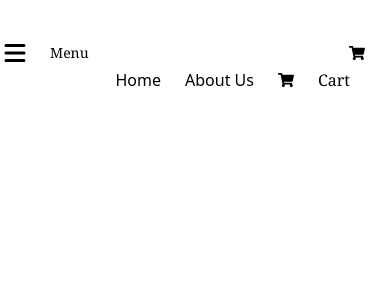
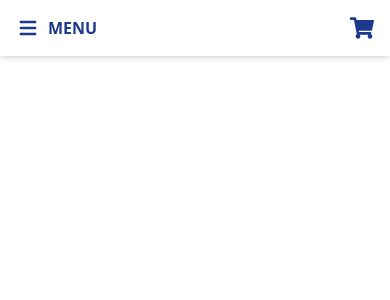
Before and after one commit to Simun234/Medical-Facilities, a React (Vite) app in the folder medical-facilities-app/: page / in a window 390 px wide. Shown: the top 300 px of the page. Built offline with nearby package versions, Linux system fonts and the light colour scheme.

Commit message:
Simplified and cleaned up the Navbar component
Removed redundant code and improved state naming (menuOpen → isOpen)

Enhanced mobile menu design with a cleaner layout

Updated styling to use Tailwind classes more effectively

Improved navigation visibility and spacing for a better user experience

```diff
--- a/medical-facilities-app/src/components/Navbar.jsx
+++ b/medical-facilities-app/src/components/Navbar.jsx
@@ -1,55 +1,48 @@
 import React, { useState } from 'react';
 import { Link } from "react-router-dom";
 import { HiMenu } from "react-icons/hi";
-import { IoMdClose } from "react-icons/io";
 import { FaShoppingCart } from "react-icons/fa";
 
 
 const Navbar = () => {
 
-  const [menuOpen, setMenuOpen] = useState(false);
+  const [isOpen, setIsOpen] = useState(false);
 
-  const toggleMenu = () => setMenuOpen(!menuOpen);
-  const closeMenu = () => setMenuOpen(false);
 
 
   return (
-    <>
-    <header className='w-[245px] h-[38px] flex flex-row items-center '></header>
-    <div className='flex flex-row gap-5 items-center'>
-    <button
-          className="block md:hidden text-black text-3xl"
-          onClick={toggleMenu}
-        >
-          {menuOpen ? <IoMdClose /> : <HiMenu />}
-        </button>
+    <nav className="p-4 bg-white shadow-md">
+      <div className="container mx-auto flex items-center justify-between">
 
-        {menuOpen && (
-          <div className="absolute top-16 left-0 w-full bg-white shadow-md p-4 flex flex-col items-center md:hidden">
-            <Link to="/" className="text-black hover:underline mb-2" onClick={closeMenu}>
-             Home
-            </Link>
-            <Link to="/about-page" className="text-black hover:underline mb-2" onClick={closeMenu}>
-              About Us
-            </Link>
-          </div>
-        )}
-      <p className='font-serif font-normal text-black text-sm md:hidden '>Menu</p>
-      <FaShoppingCart className='ml-60 md:hidden' />
-      </div>
-<div className="flex flex-row items-center gap-6 float-right mr-10">
-          <Link to="/" className="text-black hover:underline">
-            Home
-          </Link>
-          <Link to="/about-page" className="text-black hover:underline">
-           About Us
-          </Link>
-          <FaShoppingCart />
-          <p className='font-serif font-normal text-black'>Cart</p>
+        <div className="md:hidden flex items-center">
+          <button onClick={() => setIsOpen(!isOpen)} className="text-blue-900">
+            <HiMenu size={24} />
+          </button>
+          <span className="ml-2 text-blue-900 font-semibold">MENU</span>
         </div>
 
-    </>
-  )
+
+        <div className="hidden md:flex space-x-6 text-blue-900">
+          <Link to="/" className="hover:underline">Home</Link>
+          <Link to="about-page" className="hover:underline">About Us</Link>
+        </div>
+
+
+        <div className="flex items-center">
+          <FaShoppingCart size={24} className="text-blue-900" />
+          <span className="hidden md:inline ml-2 text-blue-900">Cart</span>
+        </div>
+      </div>
+
+
+      {isOpen && (
+        <div className="md:hidden mt-2 bg-white shadow-md p-4">
+          <Link to="/" className="block py-2 text-blue-900 hover:underline">Home</Link>
+          <Link to="/about-page" className="block py-2 text-blue-900 hover:underline">About Us</Link>
+        </div>
+      )}
+    </nav>
+  );
 }
 
 export default Navbar;
```
